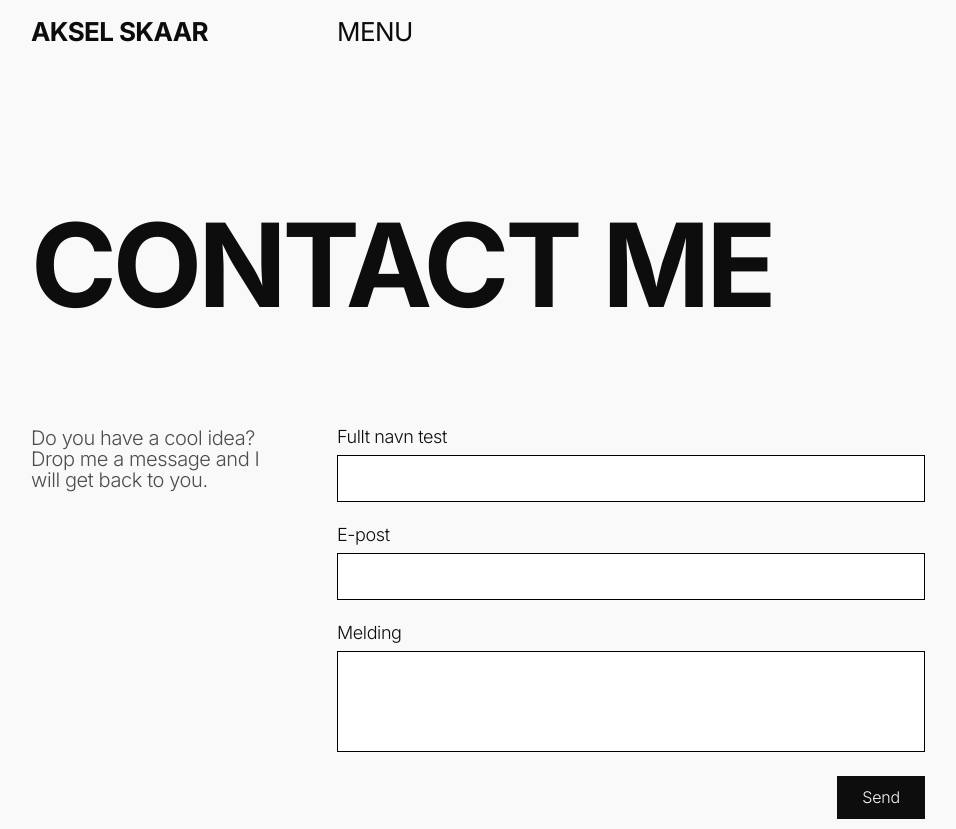
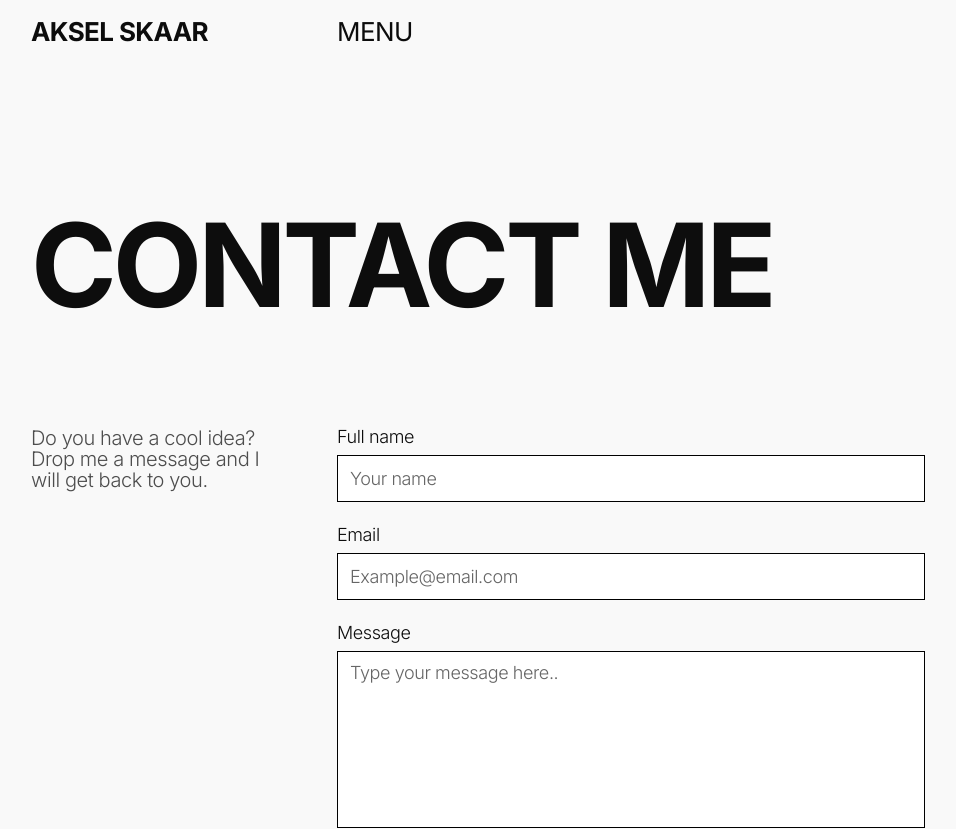
Before and after one commit to AkselHSkaar/Portfolio-website, a Next.js app: page /contact in a window 1280 px wide. Shown: the top 829 px of the page, without its empty margins (9-965 px from the left). Built offline with nearby package versions, Linux system fonts and the light colour scheme; no server answers.

Commit message:
fix: contactform labels & placeholders

```diff
--- a/src/app/(pages)/contact/_components/ContactForm.tsx
+++ b/src/app/(pages)/contact/_components/ContactForm.tsx
@@ -13,7 +13,7 @@ import {
 const NewContactForm = () => {
   const {
     register,
-    formState: { errors, isSubmitting },
+    formState: { errors },
     trigger,
     getValues,
     reset,
@@ -47,9 +47,10 @@ const NewContactForm = () => {
       <div className='flex flex-col gap-7'>
         <div className='flex flex-col gap-3'>
           <label className='flex flex-col gap-3'>
-            <span className='text-small-thin'>Fullt navn test</span>
+            <span className='text-small-thin'>Full name</span>
             <input
               {...register('name')}
+              placeholder='Your name'
               className='w-full outline-none p-4 text-small-thin border border-gray-900 focus:outline-none focus:ring-2 focus:ring-gray-200 transition-all duration-300 ease-in-out'
             />
           </label>
@@ -61,9 +62,10 @@ const NewContactForm = () => {
 
         <div className='flex flex-col gap-7'>
           <label className='flex flex-col gap-3'>
-            <span className='text-small-thin'>E-post</span>
+            <span className='text-small-thin'>Email</span>
             <input
               {...register('senderEmail')}
+              placeholder='Example@email.com'
               className='w-full outline-none p-4 text-small-thin border border-gray-900 focus:outline-none focus:ring-2 focus:ring-gray-200 transition-all duration-300 ease-in-out'
             />
           </label>
@@ -75,10 +77,11 @@ const NewContactForm = () => {
 
         <div className='flex flex-col gap-7'>
           <label className='flex flex-col gap-3'>
-            <span className='text-small-thin'>Melding</span>
+            <span className='text-small-thin'>Message</span>
             <textarea
               {...register('message')}
-              rows={4}
+              placeholder='Type your message here..'
+              rows={8}
               className='w-full outline-none p-4 text-small-thin border border-gray-900 focus:outline-none focus:ring-2 focus:ring-gray-200 transition-all duration-300 ease-in-out resize-none'
             />
           </label>
@@ -92,7 +95,7 @@ const NewContactForm = () => {
           <p className='text-small-thin'>{feedbackMessage}</p>
         )}
 
-        <Button type='submit' pendingMessage='Sender..' className='self-end'>
+        <Button type='submit' pendingMessage='Sending..' className='self-end'>
           Send
         </Button>
       </div>
```
